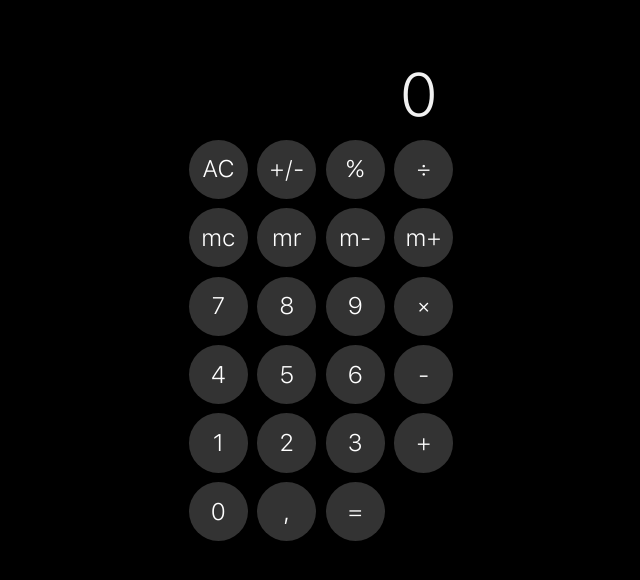
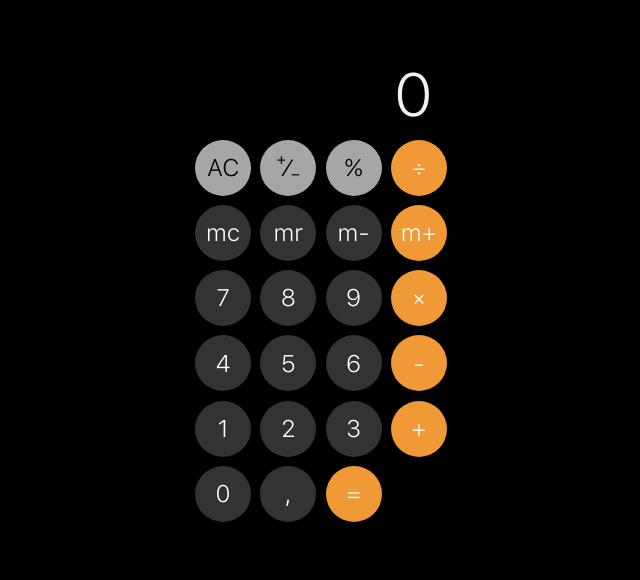
Before and after one commit to oppositeart/ios-calculator, a React (Create React App) app: page / in a window 1280 px wide. Shown: the top 580 px of the page, without its empty margins (319-959 px from the left). Built offline with nearby package versions, Linux system fonts and the light colour scheme.

Commit message:
- Modified styles

```diff
--- a/src/components/ButtonsSection/ButtonsSection.module.scss
+++ b/src/components/ButtonsSection/ButtonsSection.module.scss
@@ -1,18 +1,58 @@
-$btn-size: 3.7rem;
+$btn-size: 3.5rem;
 
+$clr-black: #000;
+$clr-black-3: #333;
+$clr-grey: #a6a6a6;
+$clr-white: #fff;
+$clr-orange: #f09a37;
+
+.active {
+  background-color: $clr-white;
+  color: $clr-orange;
+}
+%btn-last-child {
+  background-color: $clr-orange;
+  color: $clr-white;
+}
 .btn {
   width: $btn-size;
   height: $btn-size;
   margin: 0.29rem;
   border-radius: $btn-size;
-  background-color: #333;
-  color: #fff;
-  font-weight: 300;
+  background-color: $clr-black-3;
+  color: $clr-white;
+  font-size: 1.5rem;
   border: none;
   outline: none;
   box-shadow: none;
   cursor: pointer;
+
+  &.active {
+    @extend .active;
+  }
 }
-.active {
-  color: #f00;
+.row:first-child {
+  .btn {
+    background-color: $clr-grey;
+    color: $clr-black;
+  }
+  .btn:last-child {
+    @extend %btn-last-child;
+
+    &.active {
+      @extend .active;
+    }
+  }
 }
+.btn:last-child {
+  @extend %btn-last-child;
+
+  &.active {
+    @extend .active;
+  }
+}
+.btn-symbol {
+  font-family: 'Times New Roman', sans-serif;
+  font-weight: 600;
+  font-size: 1.6rem;
+}
--- a/src/components/ButtonsSection/ButtonsSection.tsx
+++ b/src/components/ButtonsSection/ButtonsSection.tsx
@@ -8,18 +8,30 @@ type PropsType = {
 }
 
 const ButtonsSection: React.FC<PropsType> = ({buttons, handleClick}) => {
+    const handlePress = (e: React.MouseEvent) => {
+
+    }
+
     const sortEl = (btnsObj: any, numInRow: number): JSX.Element[] => {
         const container:JSX.Element[] = [];
         let row:JSX.Element[] = [];
         const keysArr: string[] = Object.keys(btnsObj);
         keysArr.forEach((key: string, index: number, arr): void => {
             const i = index + 1;
+            const cls = [s.btn]
+            buttons[key].isPressed && cls.push(s.active);
+            console.log(cls.join(' '));
             row.push(
-                <button className={buttons[key].isPressed ? s.active : s.btn} key={buttons[key].name} onClick={() => handleClick(buttons[key].action)}>{buttons[key].name}</button>
+                <button className={cls.join(' ')}
+                        key={buttons[key].name}
+                        onClick={() => handleClick(buttons[key].action)}
+                        onMouseDown={handlePress}>
+                    {buttons[key].name}
+                </button>
             );
             if (i % numInRow === 0 || i === arr.length) {
                 container.push(
-                    <div key={i + buttons[key].name}>{row}</div>
+                    <div className={s.row} key={i + buttons[key].name}>{row}</div>
                 );
                 row = [];
             }
@@ -28,7 +40,7 @@ const ButtonsSection: React.FC<PropsType> = ({buttons, handleClick}) => {
     }
 
     return (
-        <div>
+        <div className={s.container}>
             {sortEl(buttons, 4)}
         </div>
     );
--- a/src/components/OutputSection/OutputSection.module.scss
+++ b/src/components/OutputSection/OutputSection.module.scss
@@ -6,6 +6,7 @@
   align-items: flex-end;
 }
 .value {
+  font-family: 'SF UI Display', 'Helvetica', 'Myriad Pro', sans-serif;
   font-size: 3.8rem;
   font-weight: 300;
 }
--- a/src/store/btnObjects.ts
+++ b/src/store/btnObjects.ts
@@ -67,7 +67,7 @@ export const btnResult: OperationBtnObjType = {
     action: actionResultAC()
 }
 export const btnToggle: OperationBtnObjType = {
-    name: '+/-',
+    name: '\u207A\u2215\u208B',
     action: actionToggleAC()
 }
 export const btnClear: ClearBtnObjType = {
--- a/src/styles/main.scss
+++ b/src/styles/main.scss
@@ -1,19 +1,19 @@
 @use '~normalize.css/normalize';
-@font-face {
-  font-family: 'SF UI Text';
-  src: local('SF UI Text'), url(../fonts/SFUIText-Regular.woff) format('woff');
-  font-weight: normal;
-  font-style: normal;
-}
 @font-face {
   font-family: 'SF UI Text';
   src: local('SF UI Text'), url(../fonts/SFUIText-Light.woff) format('woff');
   font-weight: 300;
   font-style: normal;
 }
+@font-face {
+  font-family: 'SF UI Display';
+  src: local('SF UI Display'), url(../fonts/SFUIDisplay-Light.woff) format('woff');
+  font-weight: 300;
+  font-style: normal;
+}
 body {
   background-color: #000;
   color: #f1f1f1;
-  font-size: 1.5rem;
   font-family: 'SF UI Text', 'Helvetica', 'Myriad Pro', sans-serif;
+  font-weight: 300;
 }
```
Also changed, not shown: src/fonts/SFUIDisplay-Light.woff (added), src/fonts/SFUIText-Regular.woff (deleted).
